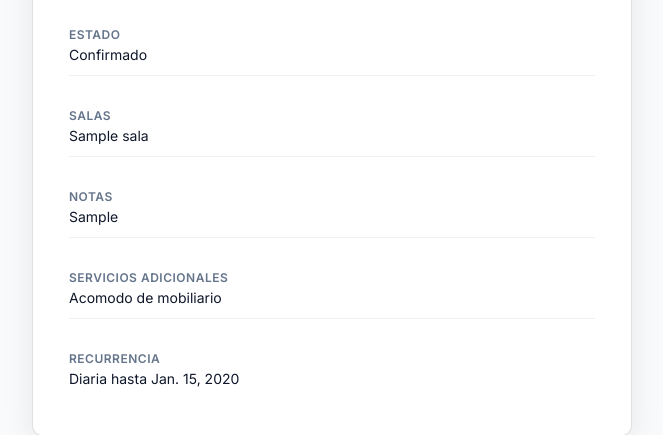
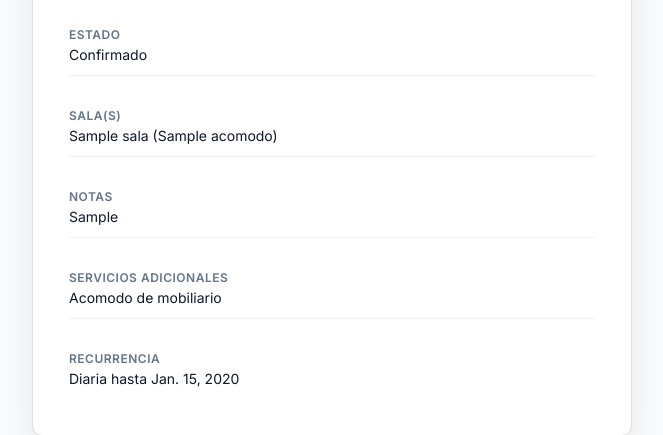
Before and after one commit to Guturex/Proyecto-BD, a Django app: page /evento/1/ in a window 1280 px wide. Shown: the part 616-1051 px from the top of the page, without its empty margins (308-971 px from the left). Run offline with Django 5.2, Linux system fonts and the light colour scheme; a user stored in the database is signed in; tables that the repository leaves empty hold one stand-in row (values such as "Sample post").

Commit message:
feat: Ver acomodo de sala en detalles evento

```diff
--- a/gestion/templates/gestion/detalle_evento.html
+++ b/gestion/templates/gestion/detalle_evento.html
@@ -62,11 +62,15 @@
       </div>
 
       <div class="detalle__fila">
-        <span class="detalle__label">Salas</span>
-        <span class="detalle__valor">
-          {% for sala in evento.salas.all %}{{ sala.nombre }}{% if not forloop.last %}, {% endif %}{% endfor %}
-        </span>
-      </div>
+              <span class="detalle__label">Sala(s)</span>
+              <span class="detalle__valor">
+                {% for evt_sala in evento.eventosala_set.all %}
+                  {{ evt_sala.sala.nombre }} ({{ evt_sala.acomodo.nombre|default:"Sin acomodo" }}){% if not forloop.last %}, <br> {% endif %}
+                {% empty %}
+                  —
+                {% endfor %}
+              </span>
+            </div>
 
       <div class="detalle__fila">
         <span class="detalle__label">Notas</span>
```
